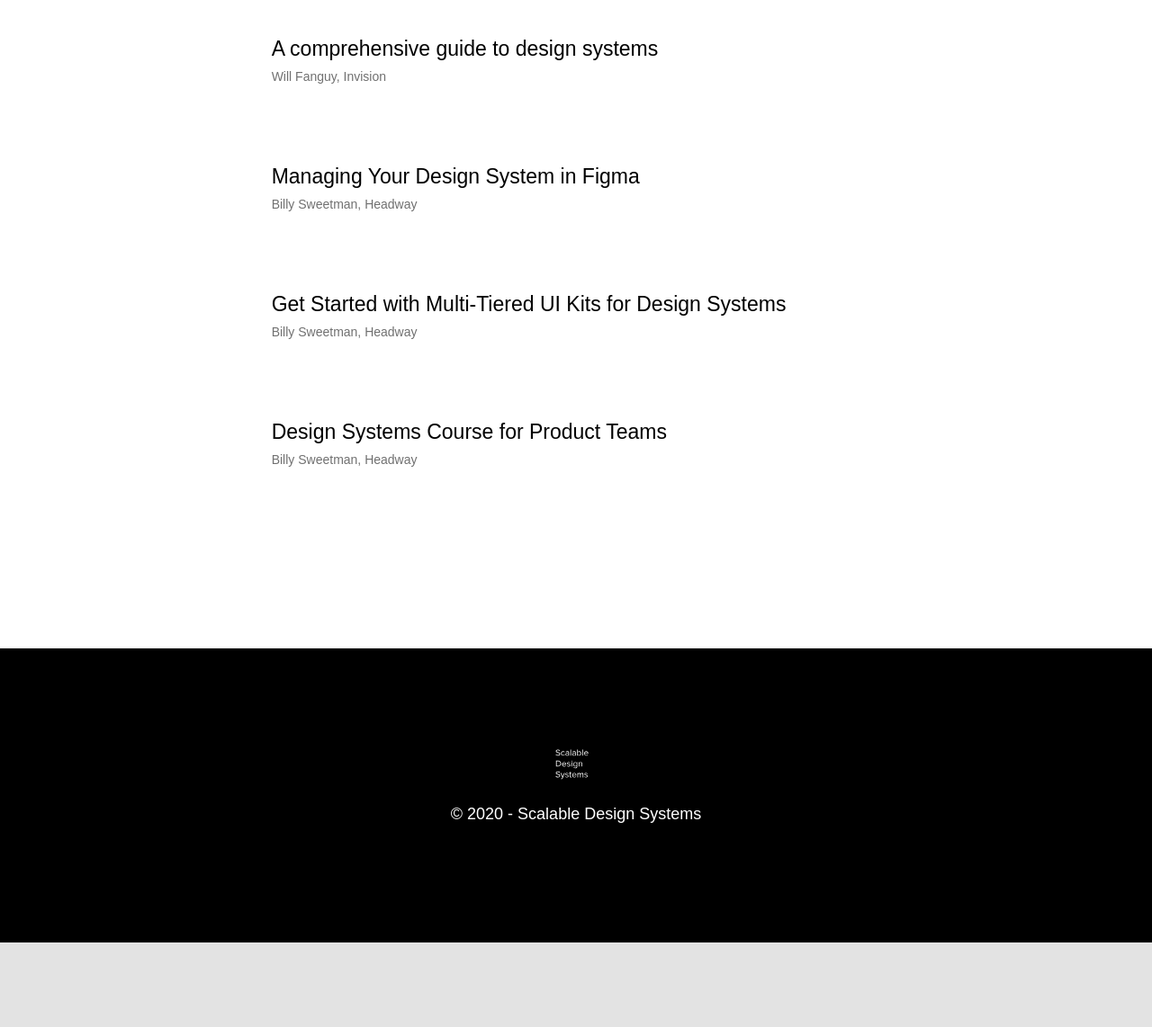
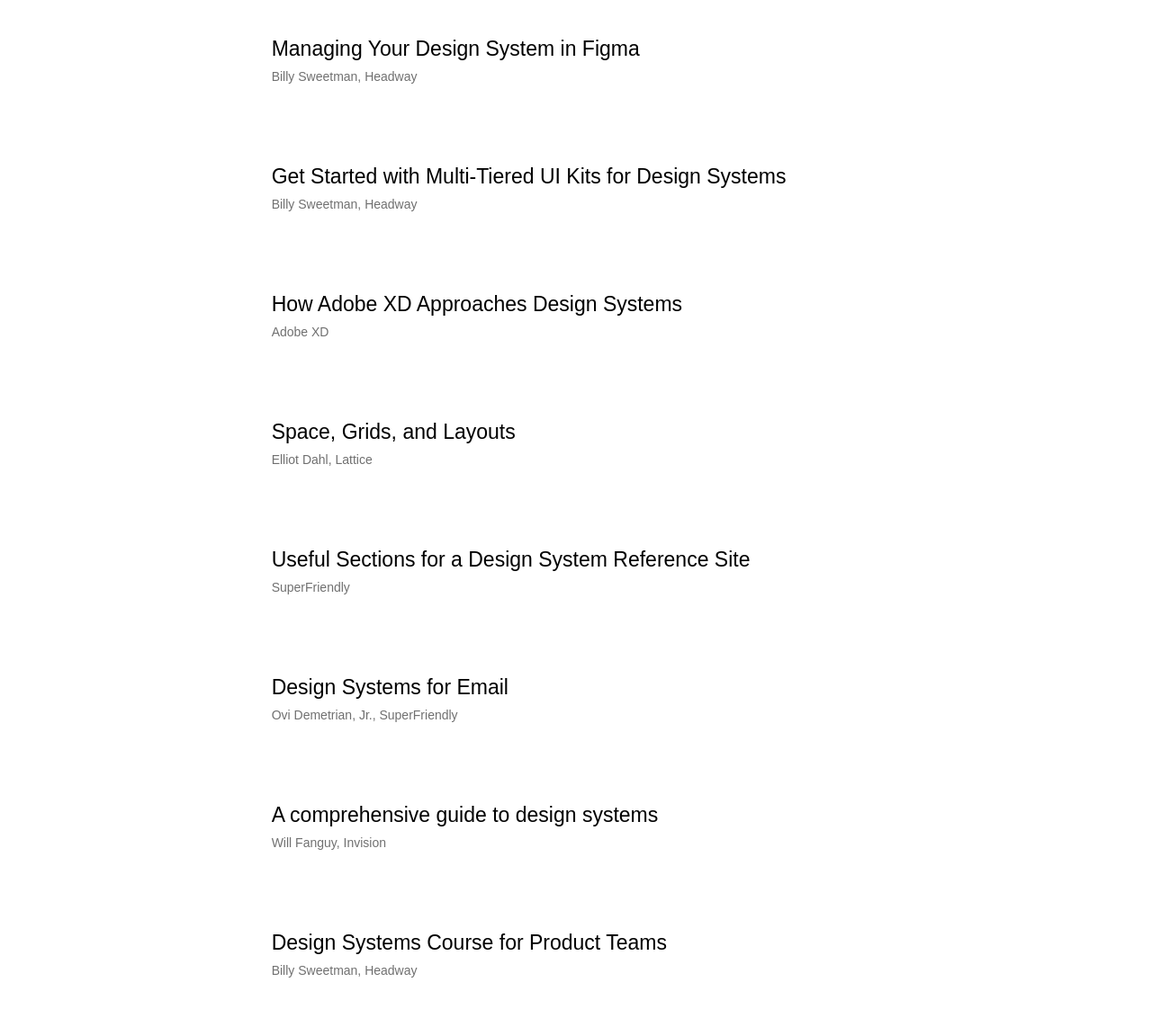
Before and after one commit to averbs/scalable-ds, a plain HTML site: page index.html in a window 1280 px wide. Shown: the part 1307-2449 px from the top of the page at 90% size. Before the commit the page ends 2355 px from the top, so only its background shows below. Drawn offline with Linux system fonts and the light colour scheme.

Commit message:
adding more articles

```diff
--- a/css/app.css
+++ b/css/app.css
@@ -78,9 +78,7 @@
   width: 100%;
   padding: 50px !important;
 }
-.black-bg img {
-  height: 58px;
-}
+
 .black-bg p {
   font-size: 18px;
   font-weight: normal;
--- a/index.html
+++ b/index.html
@@ -81,12 +81,14 @@
 
         <h1 class="padding-t-100 padding-b-100">Articles and Tutorials</h1>
 
+        <!-- TEMPLATE
         <div class="article text-left">
-          <a href="https://www.invisionapp.com/inside-design/guide-to-design-systems/" target="_blank">
-            <h2 class="title">A comprehensive guide to design systems</h2>
-            <h3 class="author">Will Fanguy, Invision</h3>
+          <a href="" target="_blank">
+            <h2 class="title"></h2>
+            <h3 class="author"></h3>
           </a>
         </div>
+      -->
 
       <div class="article text-left">
         <a href="https://www.headway.io/blog/managing-your-design-system-in-figma" target="_blank">
@@ -99,6 +101,42 @@
         <a href="https://www.headway.io/blog/multi-tiered-ui-kits-for-design-systems" target="_blank">
           <h2 class="title">Get Started with Multi-Tiered UI Kits for Design Systems</h2>
           <h3 class="author">Billy Sweetman, Headway</h3>
+        </a>
+      </div>
+
+      <div class="article text-left">
+        <a href="https://xd.adobe.com/ideas/principles/design-systems/" target="_blank">
+          <h2 class="title">How Adobe XD Approaches Design Systems</h2>
+          <h3 class="author">Adobe XD</h3>
+        </a>
+      </div>
+
+
+      <div class="article text-left">
+        <a href="https://www.designsystems.com/space-grids-and-layouts/" target="_blank">
+          <h2 class="title">Space, Grids, and Layouts</h2>
+          <h3 class="author">Elliot Dahl, Lattice</h3>
+        </a>
+      </div>
+
+      <div class="article text-left">
+        <a href="https://superfriendlydesign.systems/articles/useful-sections-design-system-reference-site/" target="_blank">
+          <h2 class="title">Useful Sections for a Design System Reference Site</h2>
+          <h3 class="author">SuperFriendly</h3>
+        </a>
+      </div>
+
+      <div class="article text-left">
+        <a href="https://superfriendlydesign.systems/articles/design-systems-for-email/" target="_blank">
+          <h2 class="title">Design Systems for Email</h2>
+          <h3 class="author">Ovi Demetrian, Jr., SuperFriendly</h3>
+        </a>
+      </div>
+
+        <div class="article text-left">
+          <a href="https://www.invisionapp.com/inside-design/guide-to-design-systems/" target="_blank">
+            <h2 class="title">A comprehensive guide to design systems</h2>
+            <h3 class="author">Will Fanguy, Invision</h3>
           </a>
         </div>
 
```
Lines whose indentation alone changed are shown as unchanged.
